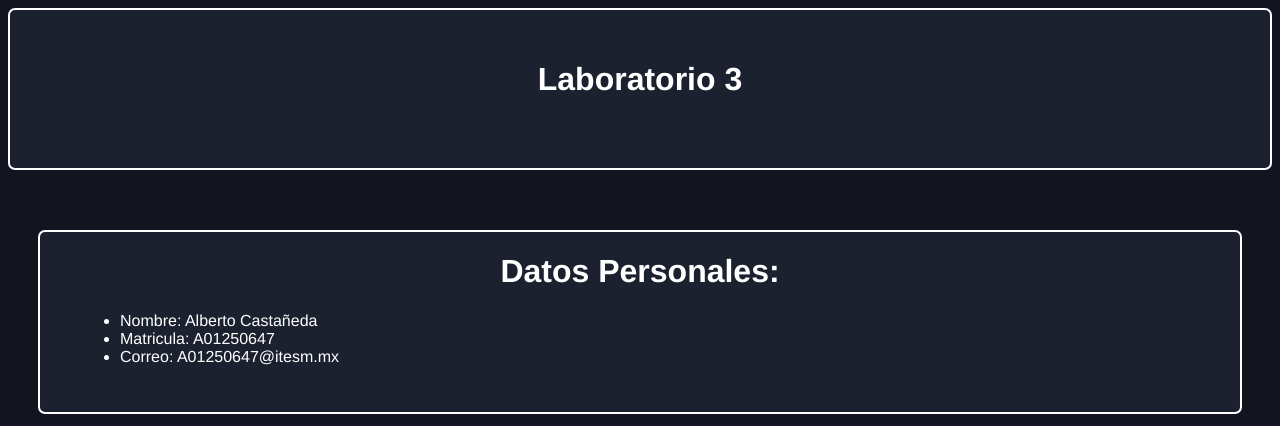
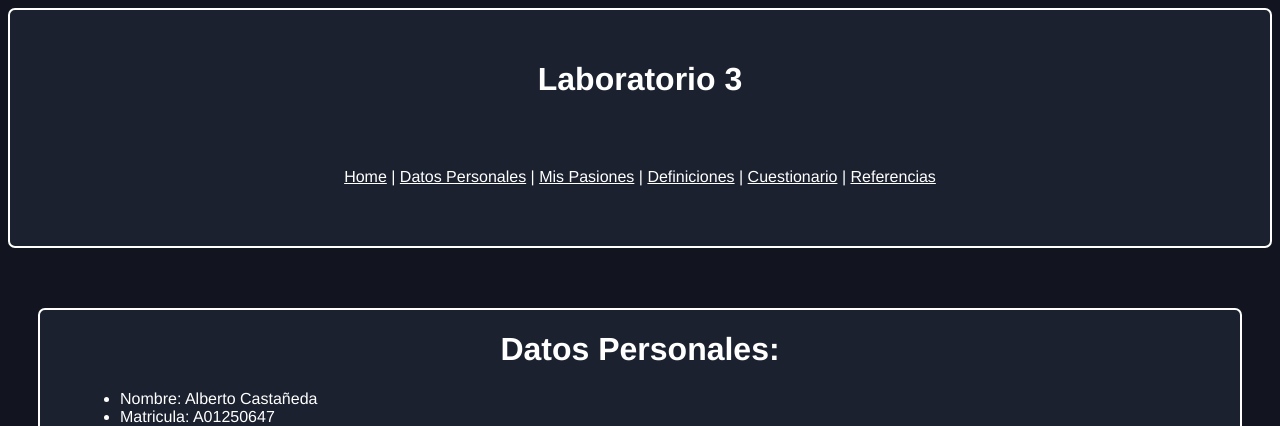
Before and after one commit to albertcastaned/A01250647_DAW, a PHP site: page /Laboratorio3/lab3.html in a window 1280 px wide. Shown: the top 426 px of the page. Run offline with PHP 8.4, Linux system fonts and the light colour scheme.

Commit message:
Agregado directorio para labs

```diff
--- a/Laboratorio1/lab1.html
+++ b/Laboratorio1/lab1.html
@@ -11,6 +11,7 @@
         </header>
 
         <nav>
+                <a href="../home.html">Home</a> |
                 <a href="#datos-personales">Datos Personales</a> |
                 <a href="#pasiones">Mis Pasiones</a> |
                 <a href="#definiciones">Definiciones</a> |
--- a/Laboratorio3/lab3.html
+++ b/Laboratorio3/lab3.html
@@ -10,6 +10,16 @@
     <body>
         <header>
                 <h1>Laboratorio 3</h1><br>
+                <nav>
+                        <a href="../home.html">Home</a> |
+                        <a href="#datos-personales">Datos Personales</a> |
+                        <a href="#pasiones">Mis Pasiones</a> |
+                        <a href="#definiciones">Definiciones</a> |
+                        <a href="#cuestionario">Cuestionario</a> |
+                        <a href="#referencias">Referencias</a>
+
+
+                </nav>
         </header>
 
         <div class="seccion">
--- a/style.css
+++ b/style.css
@@ -22,17 +22,24 @@ th,td {
     transition: all .2s ease-in-out;
 }
 
-header {
-    transition: all .2s ease-in-out;
+nav{
+    margin: 30px;
+}
+a{
+    color: white;
+}
+a:hover{
+    color: 	#FBB923;
+}
+header{
     border: 2px solid white;
     padding-bottom: 30px;
     padding-top: 30px;
     border-radius: 7px;
 
     background-color: #1b212f;
-
 }
-header:hover, .seccion:hover{
+.seccion:hover{
     transform: scale(1.025);
 }
 body{
```
Also changed, not shown: Laboratorio4/ejercicios.js (+5 -5 lines), Laboratorio4/lab4.html (+16 -3 lines), home.html (added, +20 -0 lines).
